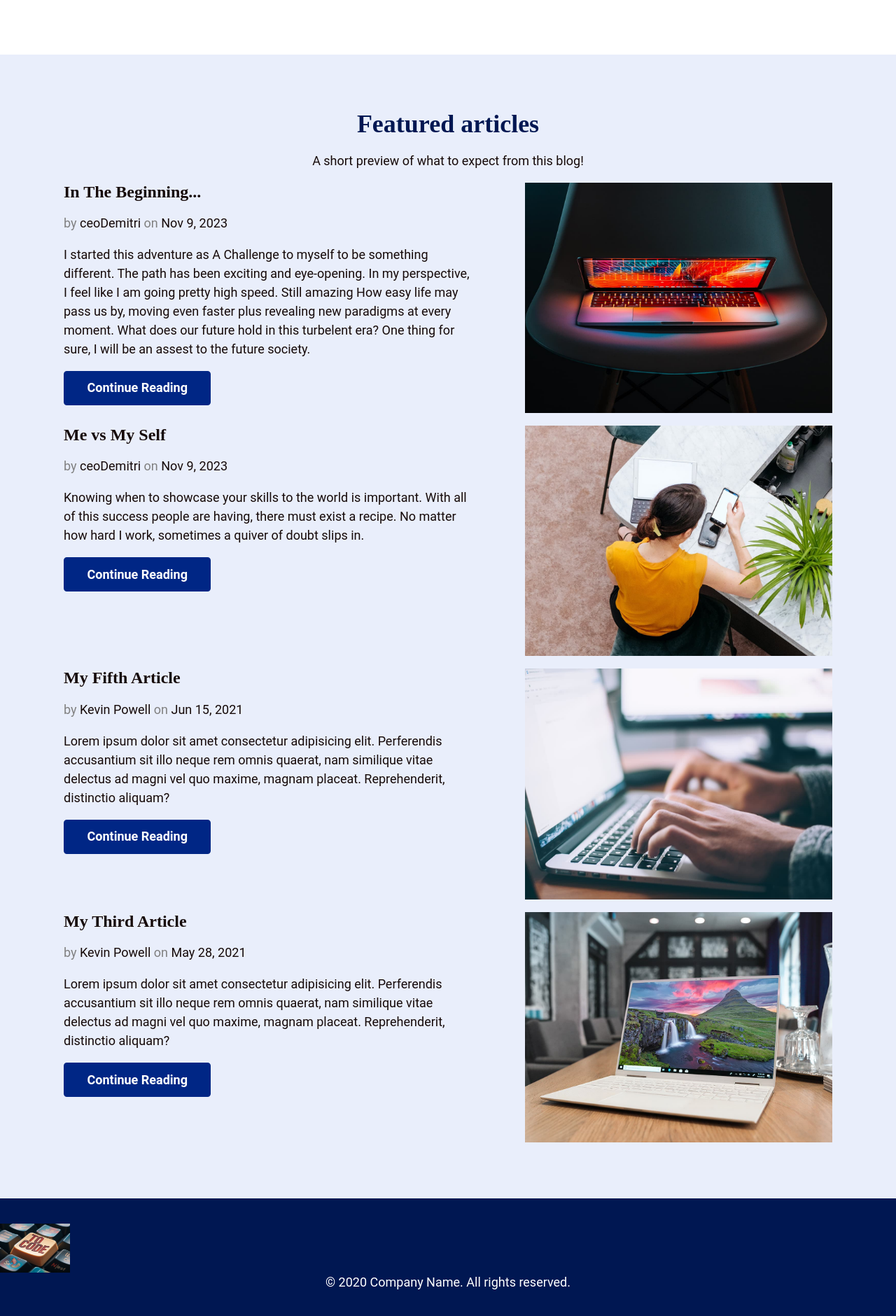
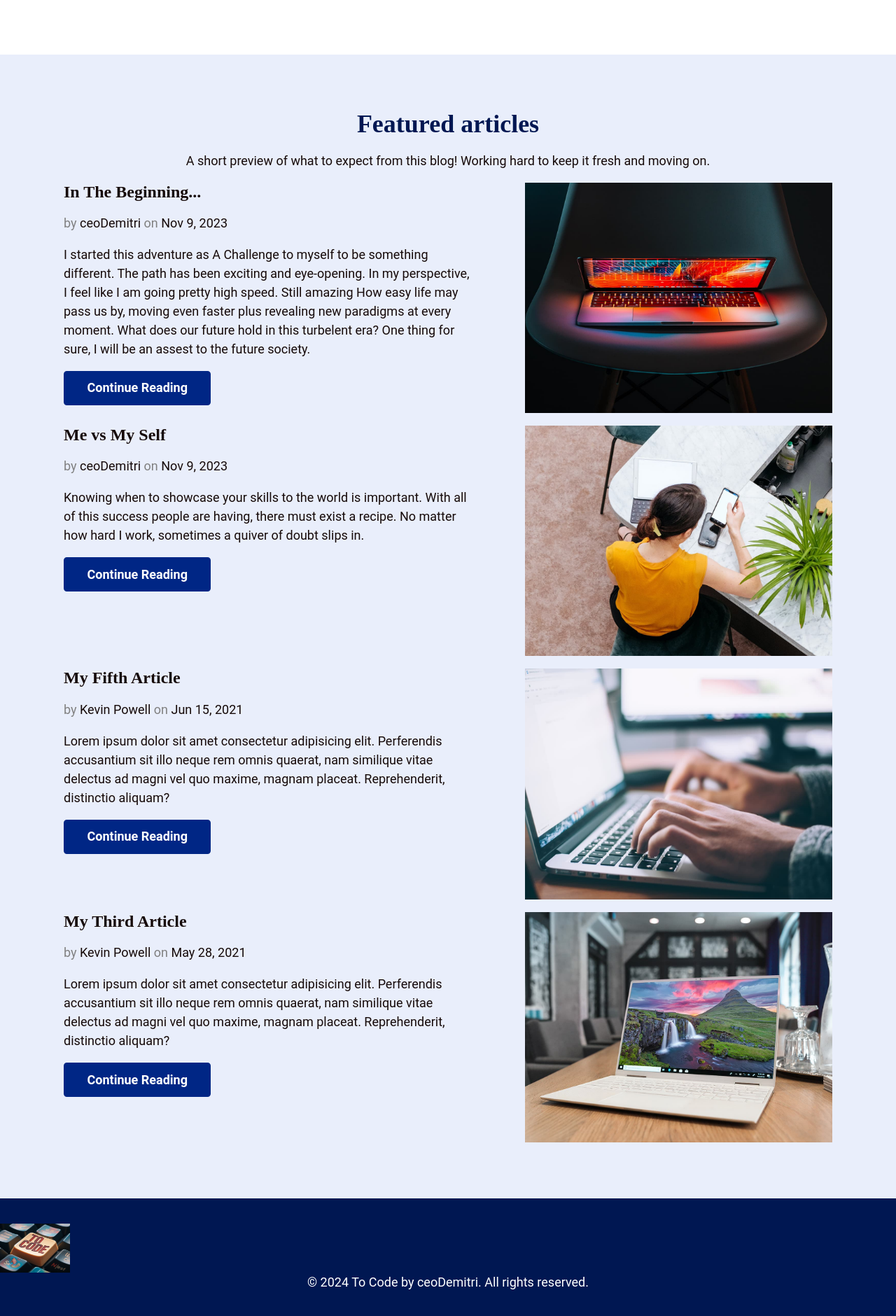
Before and after one commit to CEODemitri/To-Code, an Eleventy site: page src/index.njk in a window 1280 px wide. Shown: the part 764-2644 px from the top of the page at 70% size. Built offline with nearby package versions, Linux system fonts and the light colour scheme; Eleventy itself is replaced by a stand-in of ours; files that its build step writes are made by us from their sources.

Commit message:
small change to some text

```diff
--- a/src/_includes/footer.njk
+++ b/src/_includes/footer.njk
@@ -1,4 +1,4 @@
 <footer class="site-footer">
   <img src="../assets/logo.jpeg" width=100px height=70px viewBox="0 0 114 26.6" class="logo"/>
-  <p>© 2020 Company Name. All rights reserved.</p>
+  <p>© 2024 To Code by ceoDemitri. All rights reserved.</p>
 </footer>
--- a/src/index.njk
+++ b/src/index.njk
@@ -22,7 +22,7 @@ layout: 'base.njk'
 <section id="featured-articles" class="featured-articles">
   <div class="container flow">
     <h2 class="section-title text-center ">Featured articles</h2>
-    <p class="text-center">A short preview of what to expect from this blog!</p>
+    <p class="text-center">A short preview of what to expect from this blog! Working hard to keep it fresh and moving on.</p>
     <ul role="list" class="articles_list flow">
       {%- for post in collections.featured | reverse -%}
         {% include 'article-snippet.njk' %}
```
